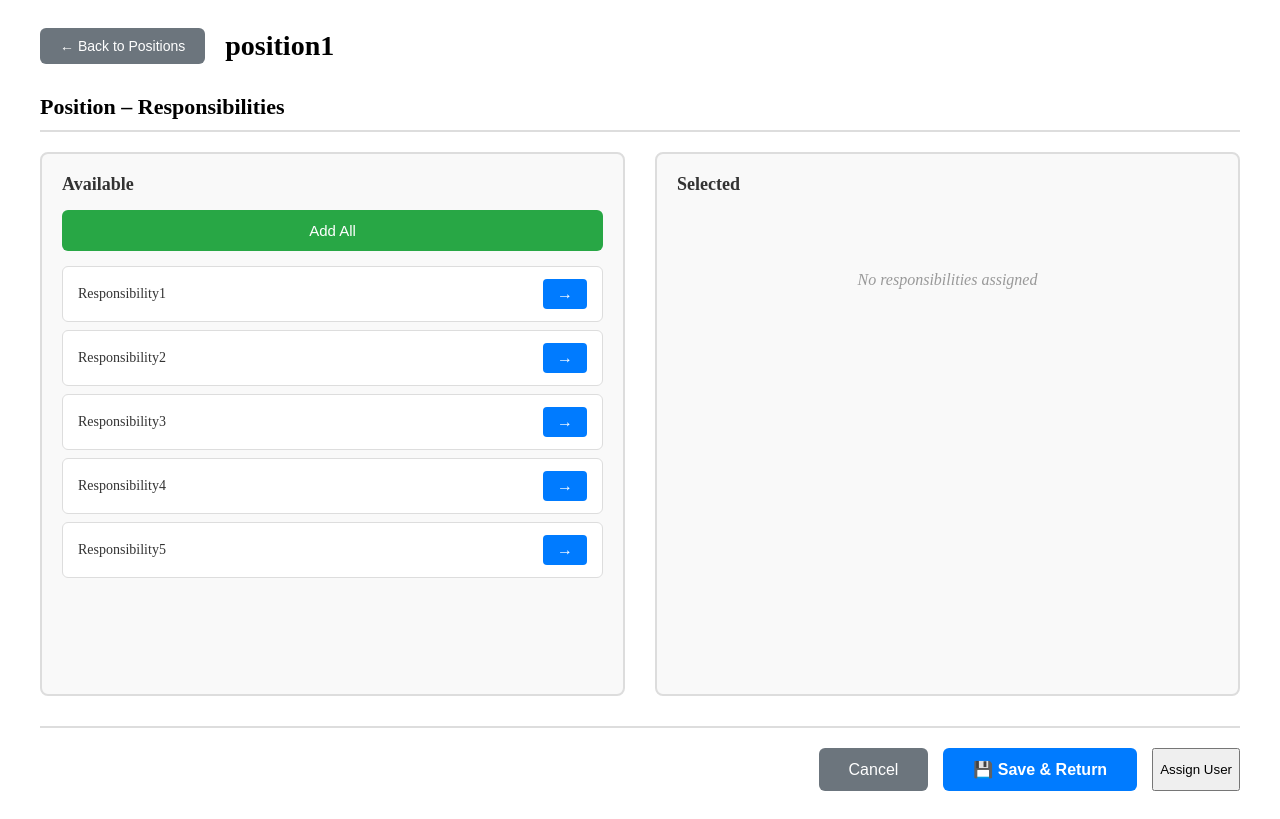
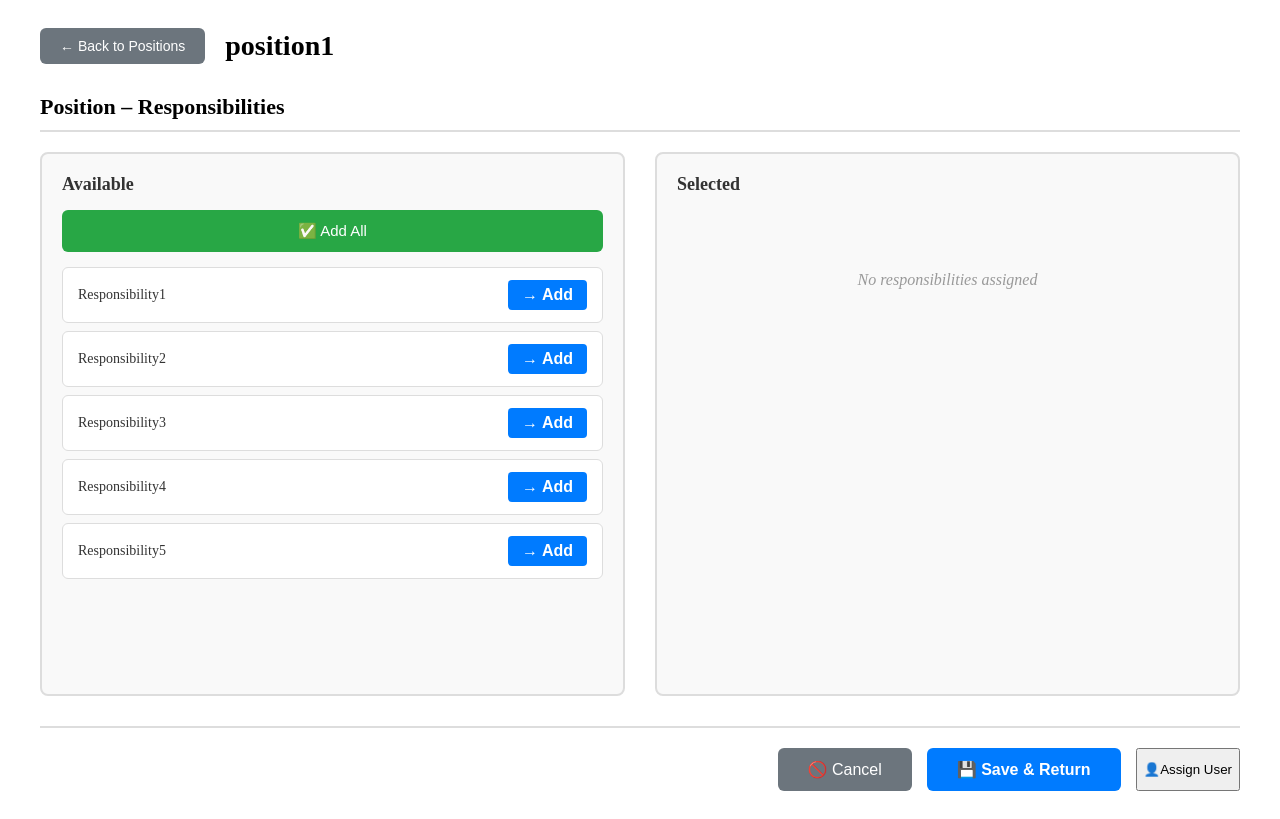
Before and after one commit to owencollins15/vpcr-update, an Angular app: page /position/1 in a window 1280 px wide. Built offline with nearby package versions, Linux system fonts and the light colour scheme.

Commit message:
html and css updates

```diff
--- a/src/app/position-detail/position-detail.html
+++ b/src/app/position-detail/position-detail.html
@@ -15,13 +15,15 @@
 
       @for (cat of source; track cat.key) {
         <div class="category-section">
-          <button type="button" class="add-all-btn" (click)="addAll(cat.key)">Add All</button>
+          <button type="button" class="add-all-btn" (click)="addAll(cat.key)">✅ Add All</button>
 
           <div class="items-list">
             @for (item of cat.items; track item) {
               <div class="item-row">
                 <span>{{ item }}</span>
-                <button type="button" class="arrow-btn" (click)="addItem(cat.key, item)">→</button>
+                <button type="button" class="arrow-btn" (click)="addItem(cat.key, item)">
+                  → Add
+                </button>
               </div>
             }
           </div>
@@ -37,7 +39,7 @@
         @for (cat of selected; track cat.key) {
           <div class="category-section">
             <button type="button" class="remove-all-btn" (click)="removeAll(cat.key)">
-              Remove All
+              🚫Remove All
             </button>
 
             <div class="selected-items">
@@ -45,7 +47,7 @@
                 <div class="selected-item">
                   <span>{{ item }}</span>
                   <button type="button" class="remove-btn" (click)="removeItem(cat.key, item)">
-                    ✕
+                    ✕ Remove
                   </button>
                 </div>
               }
@@ -60,8 +62,8 @@
 
   <!-- Bottom action buttons -->
   <div class="actions">
-    <button type="button" class="cancel-btn" (click)="cancel()">Cancel</button>
+    <button type="button" class="cancel-btn" (click)="cancel()">🚫 Cancel</button>
     <button type="button" class="save-btn" (click)="wrapperFunction()">💾 Save & Return</button>
-    <button type="button" class="users-btn" (click)="goToUsers()">Assign User</button>
+    <button type="button" class="users-btn" (click)="goToUsers()">👤Assign User</button>
   </div>
 </div>
--- a/src/app/position-detail/position-detail.scss
+++ b/src/app/position-detail/position-detail.scss
@@ -167,7 +167,7 @@ h3 {
   transition: all 0.2s;
 
   &:hover {
-    background: #7aa7ff;
+    border-color: #7aa7ff;
   }
 
   span {
@@ -177,17 +177,18 @@ h3 {
 }
 
 .remove-btn {
-  background: transparent;
+  background: #007bff;
   color: white;
-  border: 1px solid white;
+  border: none;
   border-radius: 4px;
-  padding: 4px 10px;
+  padding: 6px 14px;
   cursor: pointer;
-  font-size: 14px;
-  transition: all 0.2s;
+  font-size: 16px;
+  font-weight: bold;
+  transition: background 0.2s;
 
   &:hover {
-    background: rgba(255, 255, 255, 0.2);
+    background: #7aa7ff;
   }
 }
 
--- a/src/app/position-users/position-users.html
+++ b/src/app/position-users/position-users.html
@@ -21,7 +21,7 @@
       [(ngModel)]="newUser"
       (keydown)="onEnter($event)"
     />
-    <button class="btn btn-primary" (click)="addUser()">Add User</button>
+    <button class="btn btn-primary" (click)="addUser()">➕Add User</button>
   </div>
 
   <!-- Users list -->
@@ -44,7 +44,7 @@
 
   <!-- Footer actions -->
   <div class="footer-actions">
-    <button class="btn btn-secondary" (click)="goBack()">Cancel</button>
-    <button class="btn btn-primary" (click)="save()">Save</button>
+    <button class="btn btn-secondary" (click)="goBack()">🚫 Cancel</button>
+    <button class="btn btn-primary" (click)="save()">💾Save</button>
   </div>
 </div>
--- a/src/app/position-users/position-users.ts
+++ b/src/app/position-users/position-users.ts
@@ -1,7 +1,7 @@
 import { CommonModule } from '@angular/common';
 import { Component, OnInit } from '@angular/core';
 import { FormsModule } from '@angular/forms';
-import { ActivatedRoute, Route, Router } from '@angular/router';
+import { ActivatedRoute, Router } from '@angular/router';
 
 interface userEntry {
   id: number;
@@ -33,7 +33,7 @@ export class PositionUsers implements OnInit {
     if (id) {
       this.positionId = Number(id);
       this.positionName = `position${id}`;
-      this.loadSavedUsers(); // restores any previously saved users
+      this.loadSavedUsers(); // restores any previously saved users with saved data
     }
   }
 
@@ -48,7 +48,7 @@ export class PositionUsers implements OnInit {
     const trimmed = this.newUser.trim(); //removes trailing and leading whitespace from strings
     if (!trimmed) return;
     const newUser: userEntry = {
-      id: Date.now(),
+      id: Date.now(), //allows for users to have different id's, if there is two johns instead of removing both it will remove based on the id that is given by Date
       name: trimmed,
     };
     this.users = [...this.users, newUser]; // pushes new user into user array
@@ -67,7 +67,7 @@ export class PositionUsers implements OnInit {
     this.router.navigate(['/position', this.positionId]);
   }
   onEnter(event: KeyboardEvent) {
-    //lets ad user after hitting enter instead of clicking 'add user'
+    //lets us add user after hitting enter instead of clicking 'add user'
     if (event.key === 'Enter') this.addUser();
   }
 }
--- a/src/app/services/user.ts
+++ /dev/null
@@ -1,6 +0,0 @@
-import { Injectable } from '@angular/core';
-
-@Injectable({
-  providedIn: 'root',
-})
-export class User {}
```
Also changed, not shown: 1 other file (tests, documents, lock files or other folders).
